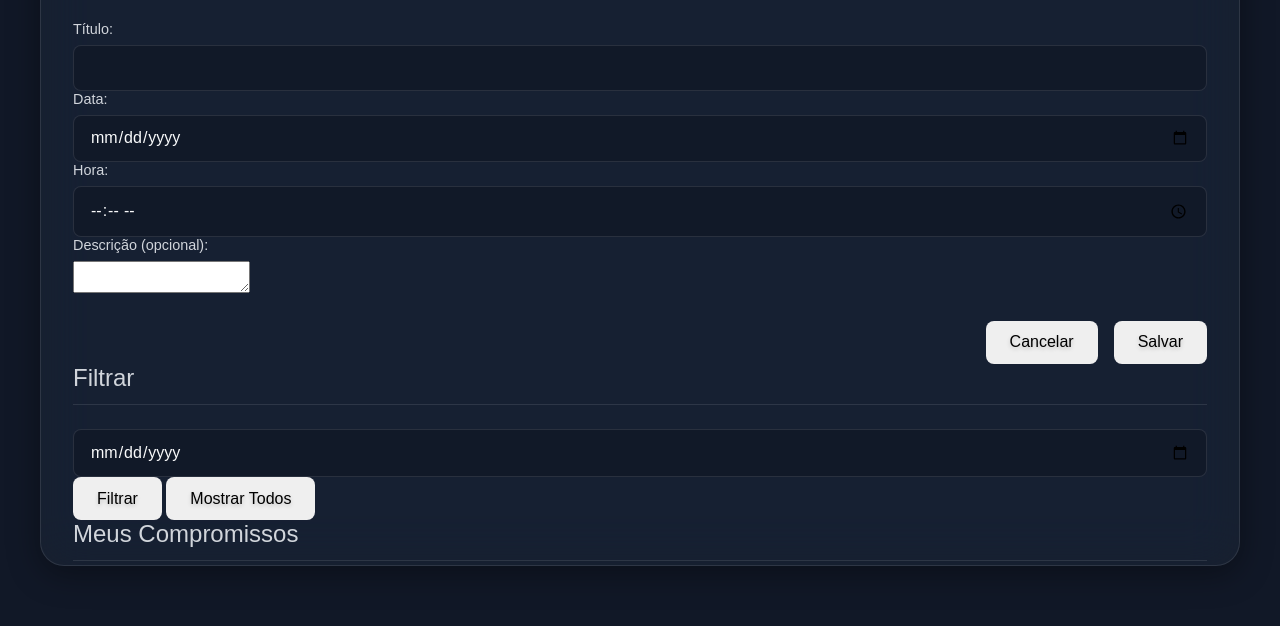
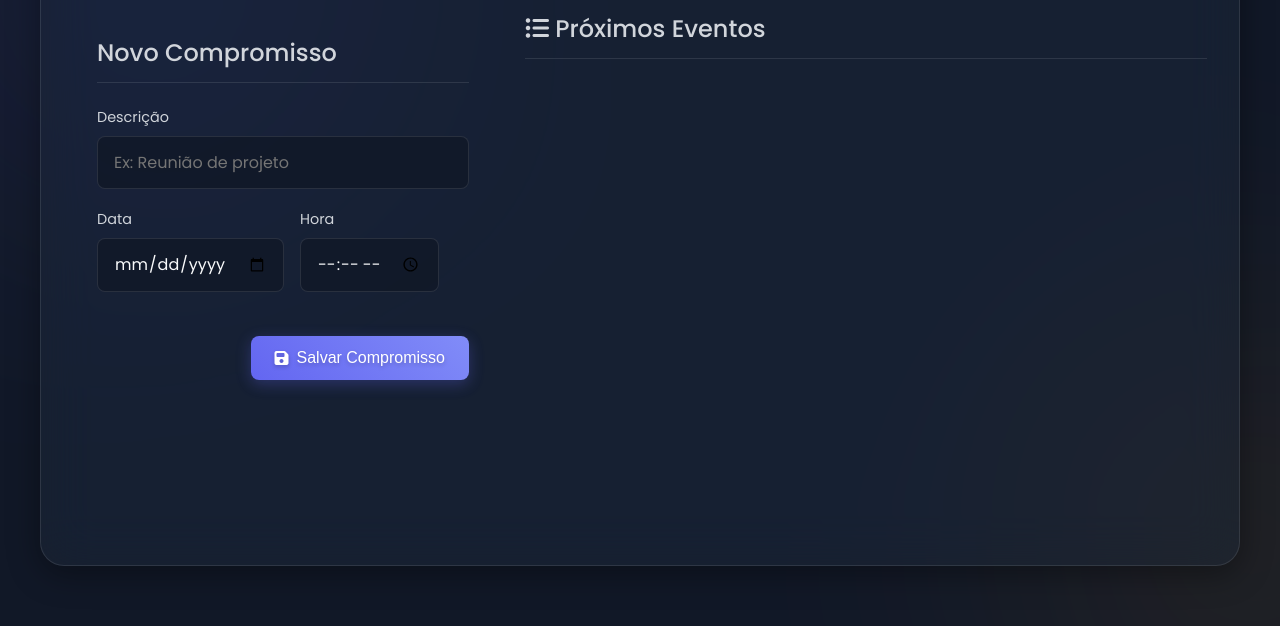
Before and after one commit to ViniciusDev00/Agenda_Funcional, a plain HTML site: page Front/index.html in a window 1280 px wide. Shown: the part 174-800 px from the top of the page. Drawn offline with nearby package versions, Linux system fonts and the light colour scheme.

Commit message:
Update index.html

```diff
--- a/Front/index.html
+++ b/Front/index.html
@@ -2,57 +2,74 @@
 <html lang="pt-BR">
 <head>
     <meta charset="UTF-8" />
-    <title>Agenda Simples</title>
+    <title>Agenda de Compromissos</title>
+    <link rel="preconnect" href="https://fonts.googleapis.com">
+    <link rel="preconnect" href="https://fonts.gstatic.com" crossorigin>
+    <link href="https://fonts.googleapis.com/css2?family=Poppins:wght@300;400;500;600;700&display=swap" rel="stylesheet">
     <link rel="stylesheet" href="style.css" />
+    <link rel="stylesheet" href="https://cdnjs.cloudflare.com/ajax/libs/font-awesome/6.5.2/css/all.min.css" />
 </head>
 <body>
-    <div class="container">
-      <h1>Minha Agenda</h1>
+    <div class="background-shapes">
+        <div class="shape shape-1"></div>
+        <div class="shape shape-2"></div>
+    </div>
 
-      <!-- Formulário para adicionar compromissos -->
-      <div class="formulario">
-        <h2>Adicionar Compromisso</h2>
-        <form id="agenda-form">
-          <input type="hidden" id="index-edicao" />
+    <div id="loading-overlay" class="hidden">
+        <div class="spinner"></div>
+    </div>
+    <div id="toast-container"></div>
 
-          <label>Título:</label>
-          <input type="text" id="titulo" required />
+    <main class="container">
+        <header>
+            <h1><i class="fas fa-calendar-check"></i> Agenda de Compromissos</h1>
+        </header>
 
-          <label>Data:</label>
+        <div class="grid-container">
+            <section class="coluna-formularios">
+                <div class="card-form" id="compromisso-form-card">
+                    <h2 id="form-compromisso-titulo">Novo Compromisso</h2>
+                    <form id="compromisso-form">
+                        <input type="hidden" id="compromisso-id" />
+
+                        <div class="input-wrapper">
+                            <label for="descricao">Descrição</label>
+                            <input type="text" id="descricao" placeholder="Ex: Reunião de projeto" required />
+                        </div>
+
+                        <div class="input-group">
+                            <div class="input-wrapper">
+                                <label for="data">Data</label>
                                 <input type="date" id="data" required />
-
-          <label>Hora:</label>
+                            </div>
+                            <div class="input-wrapper">
+                                <label for="hora">Hora</label>
                                 <input type="time" id="hora" required />
-
-          <label>Descrição (opcional):</label>
-          <textarea id="descricao"></textarea>
+                            </div>
+                        </div>
 
                         <div class="botoes">
-            <button type="button" id="cancelar" class="botao-cancelar">
-              Cancelar
+                            <button type="button" id="btn-cancelar" class="botao-secundario hidden">
+                                <i class="fas fa-times"></i> Cancelar
                             </button>
-            <button type="submit" class="botao-salvar">Salvar</button>
+                            <button type="submit" class="botao-principal">
+                                <i class="fas fa-save"></i> Salvar Compromisso
+                            </button>
                         </div>
                     </form>
                 </div>
+            </section>
 
-      <!-- Filtros -->
-      <div class="filtros">
-        <h2>Filtrar</h2>
-        <input type="date" id="filtro-data" />
-        <button onclick="filtrar()" class="botao-filtrar">Filtrar</button>
-        <button onclick="limparFiltro()" class="botao-limpar">
-          Mostrar Todos
-        </button>
+            <section class="coluna-compromissos">
+                <h2><i class="fas fa-list-ul"></i> Próximos Eventos</h2>
+                <div id="lista-compromissos">
+                    <p class="placeholder-text">Sua agenda está vazia.</p>
                 </div>
+            </section>
+        </div>
+    </main>
 
-      <!-- Lista de compromissos -->
-      <div class="compromissos">
-        <h2>Meus Compromissos</h2>
-        <div id="lista-compromissos"></div>
-      </div>
-    </div>
-
+    <script src="https://cdn.jsdelivr.net/npm/axios/dist/axios.min.js"></script>
     <script src="script.js"></script>
 </body>
 </html>
```
Lines whose indentation alone changed are shown as unchanged.
